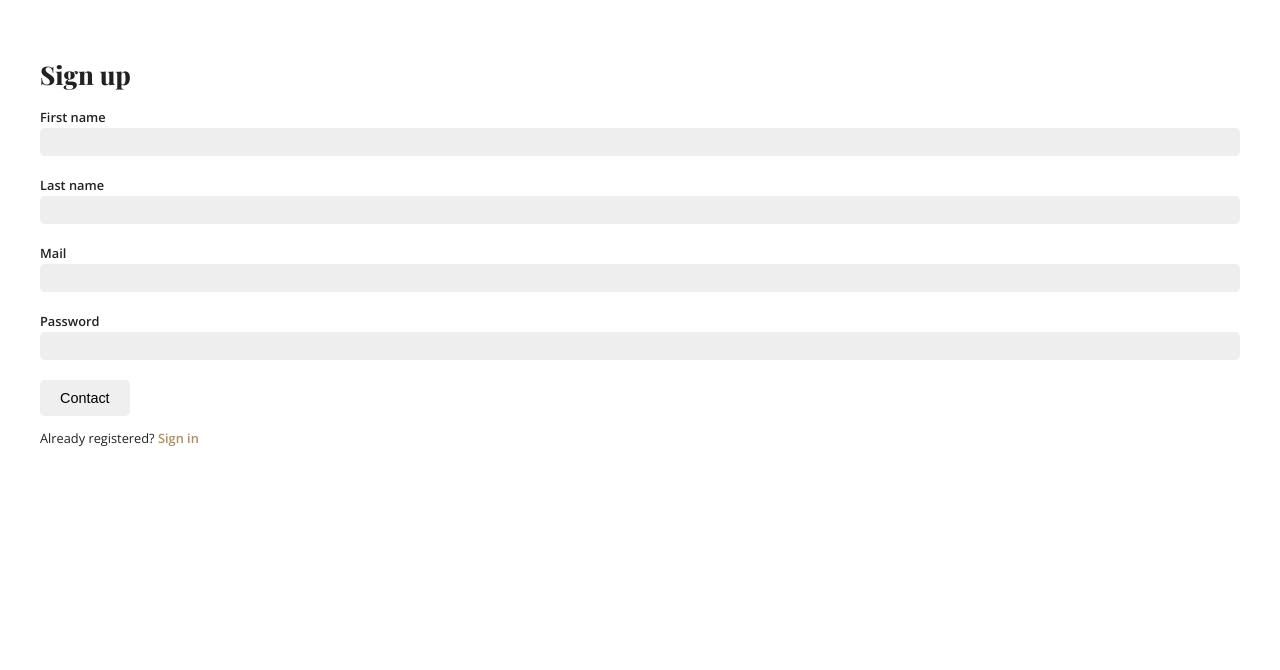
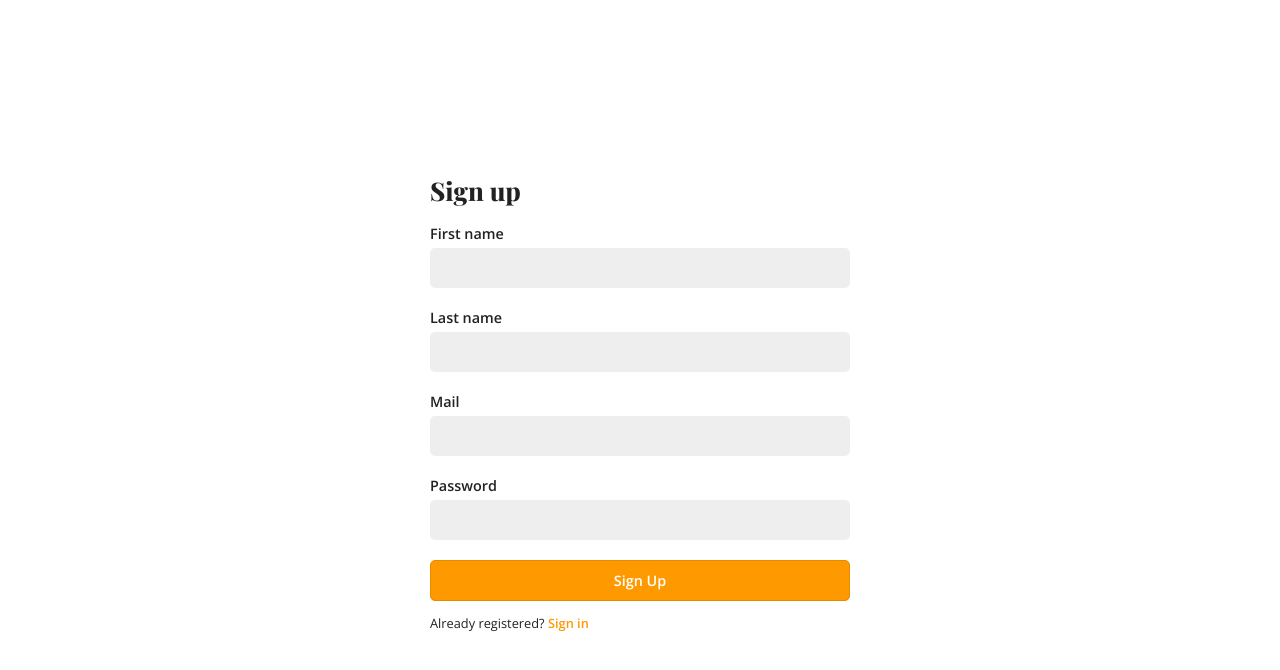
Before and after one commit to fabjeck/hslu-men5, a React (Create React App) app in the folder frontend/: page /signup in a window 1280 px wide. Shown: the top 670 px of the page. Built offline with nearby package versions, Linux system fonts and the light colour scheme.

Commit message:
reorganize button

```diff
--- a/frontend/src/App.js
+++ b/frontend/src/App.js
@@ -38,8 +38,6 @@ function Routes() {
     <React.Fragment>
       <Switch location={background || location}>
         <Route exact path="/" component={Home} />
-        <Route exact path="/signin" component={SignIn} />
-        <Route exact path="/signup" component={SignUp} />
         <Route path="/images/:image" component={ImageDetail} />
         <Redirect from="/images" to="/" />
         <Route path="/:publisher" component={Publisher} />
--- a/frontend/src/App.scss
+++ b/frontend/src/App.scss
@@ -20,12 +20,8 @@ header {
     .logo {
       font-family: $heading;
       font-weight: $weight-extraBold;
-      color: $primary;
+      color: $black;
       font-size: 2rem;
-
-      @media screen and (min-width: 768px) {
-        font-size: 2.5rem;
-      }
     }
   }
 
--- a/frontend/src/components/Button.js
+++ /dev/null
@@ -1,8 +0,0 @@
-import React from 'react';
-import './Button.scss';
-
-export default function Button() {
-  return (
-    <button className="button">Contact</button>
-  )
-}
--- a/frontend/src/components/Button.scss
+++ /dev/null
@@ -1,10 +0,0 @@
-@import '../styles/variables';
-
-.button {
-  padding: 10px 20px;
-  border: none;
-  font-size: $size-medium;
-  outline: none;
-  cursor: pointer;
-  border-radius: $border-radius;
-}
--- a/frontend/src/pages/Auth.scss
+++ b/frontend/src/pages/Auth.scss
@@ -2,29 +2,49 @@
 
 .auth__container {
   padding: $h-spacing;
-  height: 100%;
+  width: 100%;
+  max-width: 500px;
+  height: 100vh;
   display: flex;
   flex-direction: column;
   justify-content: center;
+  margin: 0 auto;
 
   form {
+    fieldset {
+      margin: 0;
+      padding: 0;
+      border: none;
+      margin-bottom: 20px;
+
+      &:last-of-type {
+        margin-bottom: 0;
+      }
+
       label {
         display: block;
         font-weight: $weight-semiBold;
-      margin-bottom: 2px;
+        font-size: $size-medium;
+        margin-bottom: 5px;
       }
-    input {
-      padding: 5px;
+
+      input[type=text] {
+        padding: 10px;
         width: 100%;
         border-radius: $border-radius;
-      border: none;
+        border: 1px solid transparent;
         background-color: #eeeeee;
+        color: $secondary;
+        &:hover, &:focus {
+          box-shadow: 0 0 0 3px rgba(255, 153, 0, 0.3);
+        }
+        &:focus {
+          border: 1px solid $primary;
+        }
       }
 
-    .form__element {
-      margin-bottom: 20px;
-      &:last-child {
-        margin-bottom: 0;
+      .form__button {
+        width: 100%;
       }
     }
 
--- a/frontend/src/pages/Publisher.js
+++ b/frontend/src/pages/Publisher.js
@@ -1,7 +1,7 @@
 import React from 'react';
 import './Publisher.scss';
+import { IoMdMail } from "react-icons/io";
 
-import Button from '../components/Button';
 import Grid from '../components/Grid';
 
 export default function Publisher() {
@@ -13,7 +13,9 @@ export default function Publisher() {
         </div>
         <div className="info__container">
           <h1>Max Muster</h1>
-          <Button />
+          <a className="button button__action button__contact" href="mailto:name@email.com">
+            <span><IoMdMail /></span>Contact
+          </a>
         </div>
       </div>
       <h2>This artists' work</h2>
--- a/frontend/src/pages/Publisher.scss
+++ b/frontend/src/pages/Publisher.scss
@@ -26,6 +26,12 @@ $profil-diameter: 120px;
       h1 {
         margin: 10px 0 20px 0;
       }
+
+      .button__contact span {
+        vertical-align: middle;
+        margin-right: 5px;
+        font-size: $size-medium;
+      }
     }
   }
 }
--- a/frontend/src/pages/SignIn.js
+++ b/frontend/src/pages/SignIn.js
@@ -2,18 +2,22 @@ import React from 'react';
 import { Link } from 'react-router-dom';
 import './Auth.scss';
 
-import Button from '../components/Button';
-
 export default function SignIn() {
   return (
     <div className="auth__container">
-      <h1>Sign in</h1>
+      <h1>Sign In</h1>
       <form>
-        <label>Mail</label>
-        <input className="form__element" type="text" />
-        <label>Password</label>
-        <input className="form__element" type="text" />
-        <Button />
+        <fieldset>
+          <label>Mail</label>
+          <input type="text" />
+        </fieldset>
+        <fieldset>
+          <label>Password</label>
+          <input type="text" />
+        </fieldset>
+        <fieldset>
+          <input className="button button__action form__button" type="submit" value="Sign In"/>
+        </fieldset>
         <p>No account yet? <Link className="redirect__link" to="/signup">Sign up</Link></p>
       </form>
     </div>
--- a/frontend/src/pages/SignUp.js
+++ b/frontend/src/pages/SignUp.js
@@ -1,23 +1,31 @@
 import React from 'react';
 import { Link } from 'react-router-dom';
 import './Auth.scss';
-
-import Button from '../components/Button';
 
 export default function SignUp() {
   return (
     <div className="auth__container">
       <h1>Sign up</h1>
       <form>
-        <label>First name</label>
-        <input className="form__element" type="text" />
-        <label>Last name</label>
-        <input className="form__element" type="text" />
-        <label>Mail</label>
-        <input className="form__element" type="text" />
-        <label>Password</label>
-        <input className="form__element" type="text" />
-        <Button />
+        <fieldset>
+          <label>First name</label>
+          <input type="text" />
+        </fieldset>
+        <fieldset>
+          <label>Last name</label>
+          <input type="text" />
+        </fieldset>
+        <fieldset>
+          <label>Mail</label>
+          <input type="text" />
+        </fieldset>
+        <fieldset>
+          <label>Password</label>
+          <input type="text" />
+        </fieldset>
+        <fieldset>
+          <input className="button button__action form__button" type="submit" value="Sign Up"/>
+        </fieldset>
         <p>Already registered? <Link className="redirect__link" to="/signin">Sign in</Link></p>
       </form>
     </div>
--- a/frontend/src/styles/_global.scss
+++ b/frontend/src/styles/_global.scss
@@ -22,3 +22,34 @@
     max-width: 960px;
   }
 }
+
+.button {
+  display: inline-block;
+  padding: 10px 20px;
+  text-align: center;
+  font-size: $size-medium;
+  outline: none;
+  cursor: pointer;
+  border-radius: $border-radius;
+  font-weight: $weight-semiBold;
+
+  &.button__action {
+    background-color: $primary;
+    border: 1px solid darken($primary, 5%);
+    color: $white;
+
+    &:hover {
+      background-color: darken($primary, 5%);
+    }
+  }
+
+  &.button__passive {
+    background-color: #f9f9f9;
+    border: 1px solid darken(#f9f9f9, 5%);
+    color: $black;
+
+    &:hover {
+      background-color: darken(#f9f9f9, 5%);
+    }
+  }
+}
--- a/frontend/src/styles/_resets.scss
+++ b/frontend/src/styles/_resets.scss
@@ -50,7 +50,6 @@ input {
   font-family: inherit;
   font-size: inherit;
   outline: none;
-  padding: 0;
 }
 
 ::placeholder {
--- a/frontend/src/styles/_variables.scss
+++ b/frontend/src/styles/_variables.scss
@@ -5,7 +5,7 @@ $text: 'Open Sans', sans-serif;
 
 /*** Colors ***/
 
-$primary: #B18E5E;
+$primary: #ff9900;
 $secondary: #999999;
 $black: #222;
 $white: #fff;
```
Lines whose indentation alone changed are shown as unchanged.
